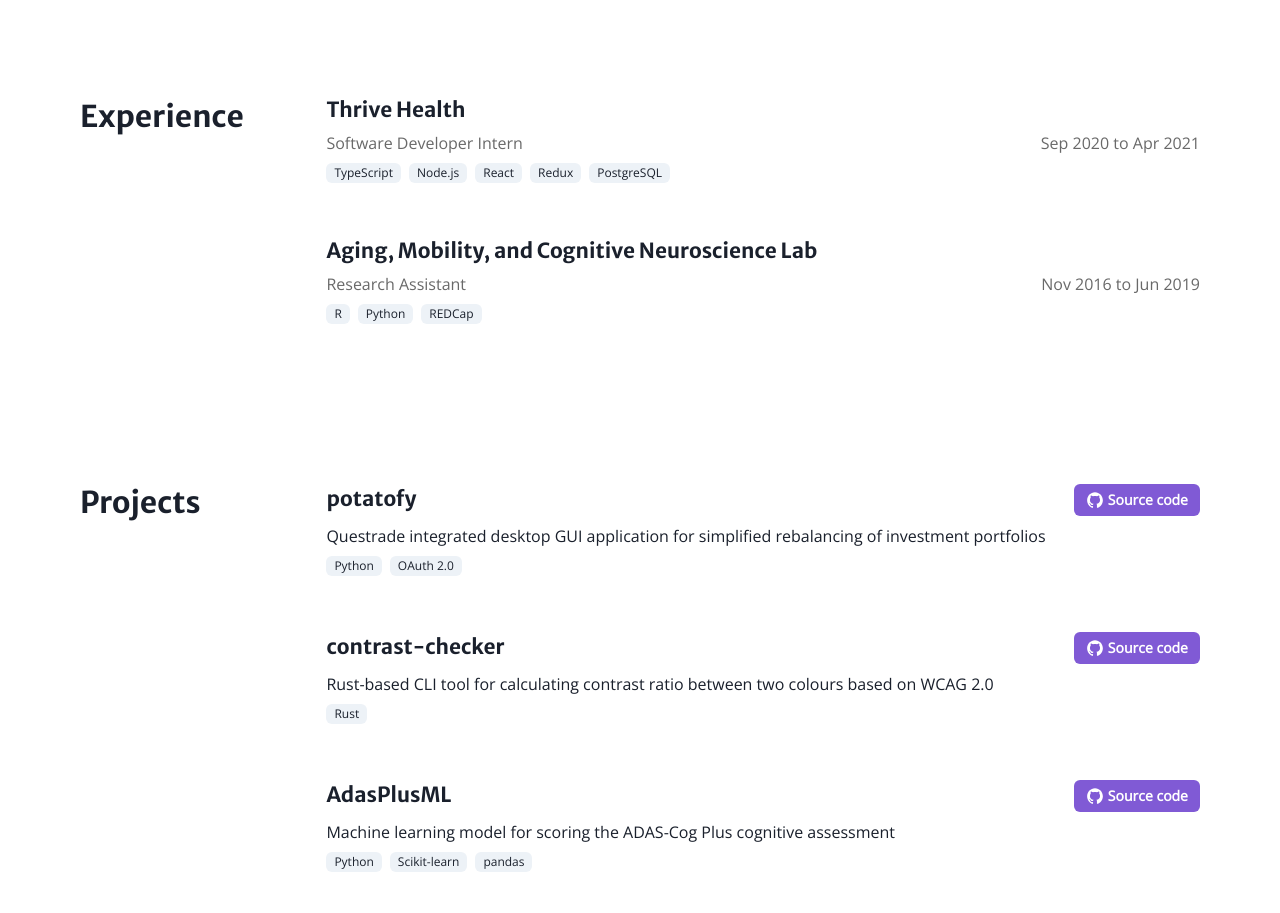
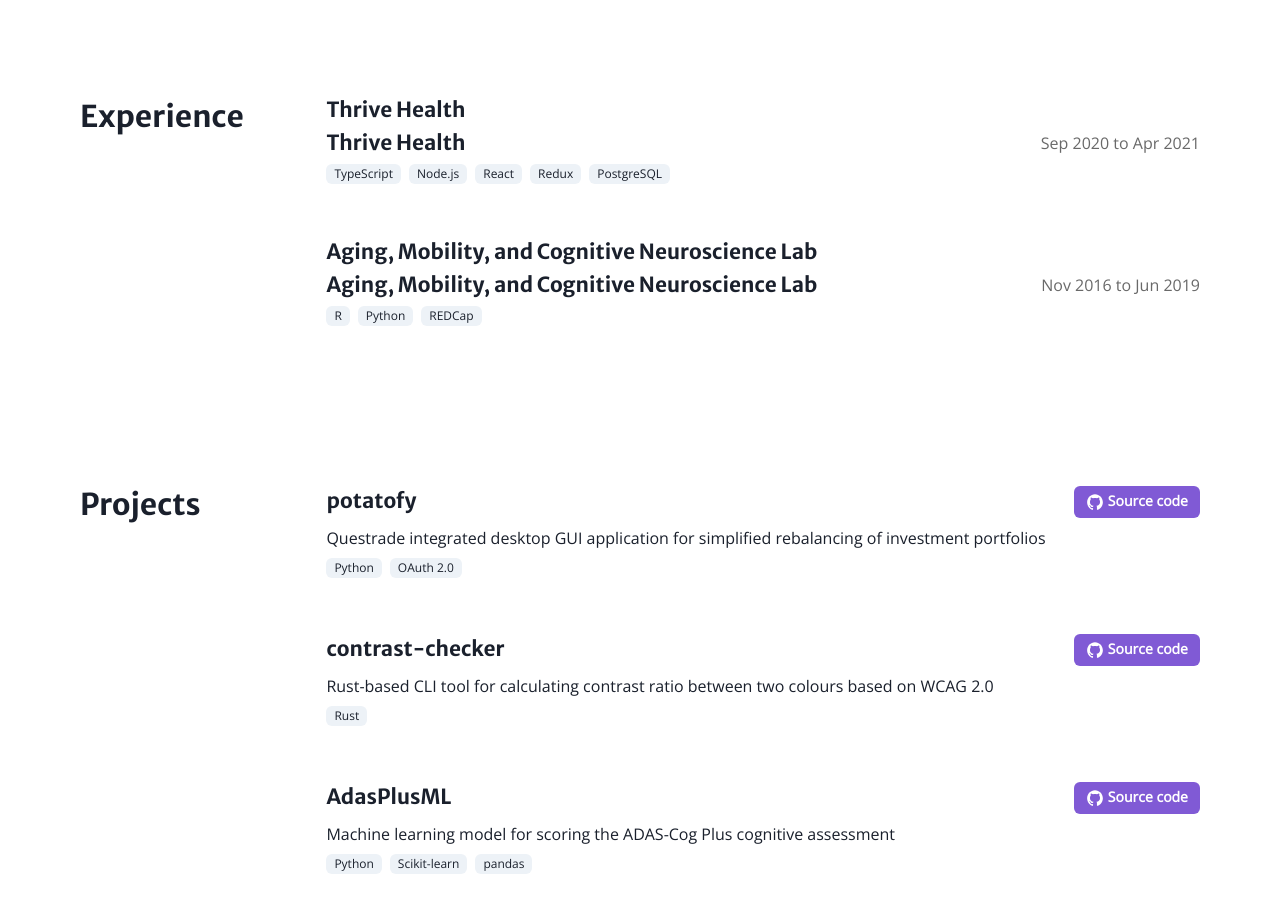
Before and after one commit to patchan/patchan.dev, a Next.js app: page / in a window 1280 px wide. Shown: the part 820-1733 px from the top of the page. Built offline with nearby package versions, Linux system fonts and the light colour scheme.

Commit message:
add Open Sans and Merriweather Sans

```diff
--- a/components/Position.tsx
+++ b/components/Position.tsx
@@ -20,7 +20,11 @@ const Position: React.FC<PositionProps> = ({ company, link, title, dates, tech }
         </Link>
       </Heading>
       <Stack direction='row' wrap='wrap' align='center' spacing={0}>
-        <Text size='sm' color={theme.colors.text.secondary}>{title}</Text>
+        <Heading as='h3' fontSize='1.3em' fontFamily='Merriweather Sans'>
+          <Link href={link}>
+            {company}
+          </Link>
+        </Heading>
         <Spacer />
         <Text color={theme.colors.text.secondary}>{`${dates.start} to ${dates.end}`}</Text>
       </Stack>
--- a/pages/index.tsx
+++ b/pages/index.tsx
@@ -42,10 +42,6 @@ const IndexPage = () => {
         <title>{siteTitle}</title>
         <meta name='description' content={siteDescription} />
         <link rel='canonical' href='https://patchan.dev' />
-        <link rel='apple-touch-icon' sizes='180x180' href='/apple-touch-icon.png' />
-        <link rel='icon' type='image/png' sizes='32x32' href='/favicon-32x32.png' />
-        <link rel='icon' type='image/png' sizes='16x16' href='/favicon-16x16.png' />
-        <link rel='manifest' href='/site.webmanifest' />
       </Head>
       <NavBar />
       <PageLayout>
```
